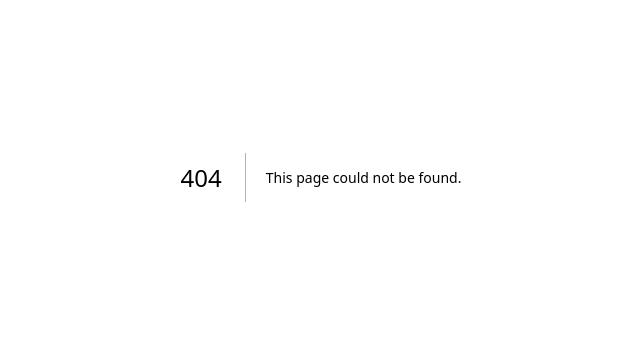
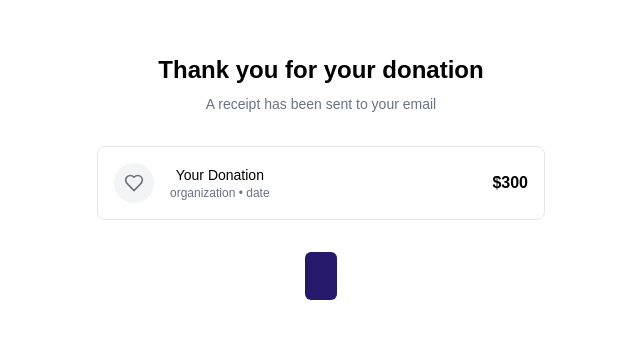
Before and after one commit to SehamAnter1/Hope-for-Tomorrow-Nextjs, a Next.js app: page /success in a window 1280 px wide. Before the commit this address had no page. Shown: the part 223-562 px from the top of the page, without its empty margins (319-959 px from the left). Built offline with nearby package versions, Linux system fonts and the light colour scheme.

Commit message:
make default route "home"

```diff
--- a/src/app/page.js
+++ b/src/app/page.js
@@ -1,74 +1,14 @@
+"use client"
 import Image from "next/image";
 import Link from "next/link";
+import { redirect } from "next/navigation";
 
-export default function Home() {
-  return (
-    <div className="grid bg-primary grid-rows-[20px_1fr_20px] items-center justify-items-center min-h-screen p-8 pb-20 gap-16 sm:p-20 font-[family-name:var(--font-geist-sans)]">
-      <main className="flex flex-col gap-[32px] row-start-2 items-center sm:items-start">
-     {console.log("first", process.env.BASE_URL)}
-     {console.log("first", process.env.BASE_URL)}
-        <Image
-          className="dark:invert"
-          src="/next.svg"
-          alt="Next.js logo"
-          width={180}
-          height={38}
-          priority
-        />
-        <Link href="/about">
-        About
-</Link>
+export default function Index() {
+  redirect('/home');
 
 
-
-      </main>
-      <footer className="row-start-3 flex gap-[24px] flex-wrap items-center justify-center">
-        <a
-          className="flex items-center gap-2 hover:underline hover:underline-offset-4"
-          href="https://nextjs.org/learn?utm_source=create-next-app&utm_medium=appdir-template-tw&utm_campaign=create-next-app"
-          target="_blank"
-          rel="noopener noreferrer"
-        >
-          <Image
-            aria-hidden
-            src="/file.svg"
-            alt="File icon"
-            width={16}
-            height={16}
-          />
-          Learn
-        </a>
-        <a
-          className="flex items-center gap-2 hover:underline hover:underline-offset-4"
-          href="https://vercel.com/templates?framework=next.js&utm_source=create-next-app&utm_medium=appdir-template-tw&utm_campaign=create-next-app"
-          target="_blank"
-          rel="noopener noreferrer"
-        >
-          <Image
-            aria-hidden
-            src="/window.svg"
-            alt="Window icon"
-            width={16}
-            height={16}
-          />
-          Examples
-        </a>
-        <a
-          className="flex items-center gap-2 hover:underline hover:underline-offset-4"
-          href="https://nextjs.org?utm_source=create-next-app&utm_medium=appdir-template-tw&utm_campaign=create-next-app"
-          target="_blank"
-          rel="noopener noreferrer"
-        >
-          <Image
-            aria-hidden
-            src="/globe.svg"
-            alt="Globe icon"
-            width={16}
-            height={16}
-          />
-          Go to nextjs.org →
-        </a>
-      </footer>
-    </div>
+  return (
+   <>
+   </>
   );
 }
--- /dev/null
+++ b/src/app/success/page.jsx
@@ -0,0 +1,47 @@
+import Button from '@/components/Button'
+import React from 'react'
+
+export default function page() {
+  return (
+    <div>
+        <div className="min-h-screen flex items-center justify-center bg-white px-4">
+      <div className="text-center max-w-md w-full">
+        {/* <DonationIcon /> */}
+
+        <h1 className="text-2xl font-bold mb-2">Thank you for your donation</h1>
+        <p className="text-sm text-gray-500 mb-8">A receipt has been sent to your email</p>
+
+
+        <div className="flex items-center justify-between border border-gray-200 rounded-lg p-4 mb-8 max-w-md mx-auto">
+      <div className="flex items-center space-x-4">
+        <div className="h-10 w-10 rounded-full bg-gray-100 flex items-center justify-center">
+          <svg
+            width="20"
+            height="20"
+            viewBox="0 0 24 24"
+            fill="none"
+            stroke="currentColor"
+            strokeWidth="2"
+            className="text-gray-500"
+          >
+            <path d="M19 14c1.49-1.46 3-3.21 3-5.5A5.5 5.5 0 0 0 16.5 3c-1.76 0-3 .5-4.5 2-1.5-1.5-2.74-2-4.5-2A5.5 5.5 0 0 0 2 8.5c0 2.3 1.5 4.05 3 5.5l7 7Z" />
+          </svg>
+        </div>
+        <div>
+          <h3 className="text-sm font-medium">Your Donation</h3>
+          <p className="text-xs text-gray-500">{"organization"} • {"date"}</p>
+        </div>
+      </div>
+      <div>
+        <span className="font-bold">${300}</span>
+      </div>
+    </div>
+
+        <div className="flex justify-center">
+          <Button label="Go to homepage" href="/" />
+        </div>
+      </div>
+    </div>
+    </div>
+  )
+}
```
